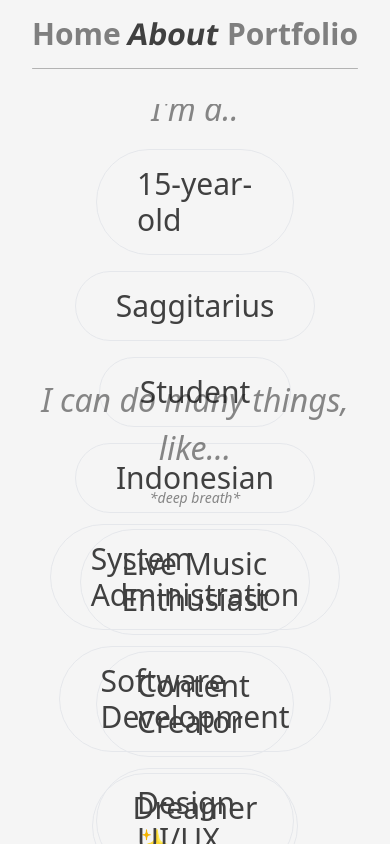
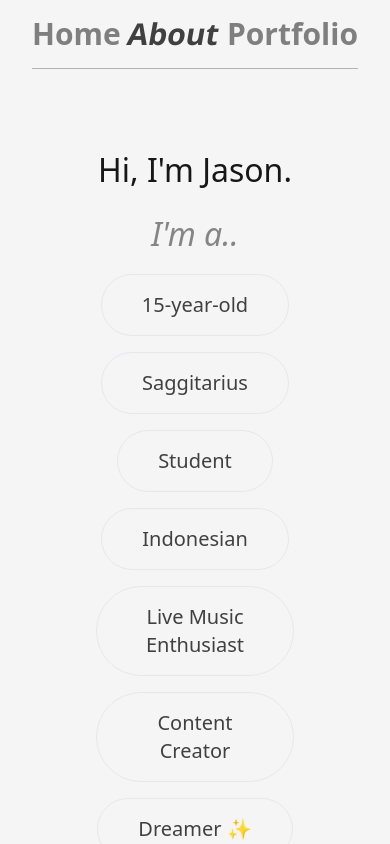
Before and after one commit to pnxl/www, a Vue app: page /about in a window 390 px wide. Built offline with nearby package versions, Linux system fonts and the light colour scheme.

Commit message:
feat: adjust responsiveness

```diff
--- a/src/pages/about.vue
+++ b/src/pages/about.vue
@@ -3,7 +3,7 @@
     class="overflow-y-scroll h-[calc(100vh-6.5rem)] -mb-4 -mr-4 pr-4 snap-y snap-mandatory"
   >
     <div
-      class="h-[calc(100vh-5.5rem)] snap-start snap-always flex flex-col justify-center gap-y-4"
+      class="min-h-[calc(100vh-5.5rem)] snap-start snap-always flex flex-col justify-end md:justify-center gap-y-4"
     >
       <h4
         class="cursor-default -mt-16 text-[2rem] xl:text-[3rem] 2xl:text-[5rem] text-center text-neutral-900 dark:text-neutral-100 selection:bg-transparent"
@@ -20,7 +20,7 @@
           v-motion-fade-visible-once
           :delay="0"
           :duration="125"
-          class="rounded-full text-3xl font-medium border dark:border-neutral-600 py-4 px-10 cursor-default hover:dark:border-neutral-400"
+          class="rounded-full text-xl md:text-3xl text-center font-medium border dark:border-neutral-600 py-4 px-10 cursor-default hover:dark:border-neutral-400"
         >
           15-year-old
         </div>
@@ -28,7 +28,7 @@
           v-motion-fade-visible-once
           :delay="125"
           :duration="125"
-          class="rounded-full text-3xl font-medium border dark:border-neutral-600 py-4 px-10 cursor-default hover:dark:border-neutral-400"
+          class="rounded-full text-xl md:text-3xl text-center font-medium border dark:border-neutral-600 py-4 px-10 cursor-default hover:dark:border-neutral-400"
         >
           Saggitarius
         </div>
@@ -36,7 +36,7 @@
           v-motion-fade-visible-once
           :delay="250"
           :duration="125"
-          class="rounded-full text-3xl font-medium border dark:border-neutral-600 py-4 px-10 cursor-default hover:dark:border-neutral-400"
+          class="rounded-full text-xl md:text-3xl text-center font-medium border dark:border-neutral-600 py-4 px-10 cursor-default hover:dark:border-neutral-400"
         >
           Student
         </div>
@@ -44,7 +44,7 @@
           v-motion-fade-visible-once
           :delay="375"
           :duration="125"
-          class="rounded-full text-3xl font-medium border dark:border-neutral-600 py-4 px-10 cursor-default hover:dark:border-neutral-400"
+          class="rounded-full text-xl md:text-3xl text-center font-medium border dark:border-neutral-600 py-4 px-10 cursor-default hover:dark:border-neutral-400"
         >
           Indonesian
         </div>
@@ -52,7 +52,7 @@
           v-motion-fade-visible-once
           :delay="500"
           :duration="125"
-          class="rounded-full text-3xl font-medium border dark:border-neutral-600 py-4 px-10 cursor-default hover:dark:border-neutral-400"
+          class="rounded-full text-xl md:text-3xl text-center font-medium border dark:border-neutral-600 py-4 px-10 cursor-default hover:dark:border-neutral-400"
         >
           Live Music Enthusiast
         </div>
@@ -60,7 +60,7 @@
           v-motion-fade-visible-once
           :delay="625"
           :duration="125"
-          class="rounded-full text-3xl font-medium border dark:border-neutral-600 py-4 px-10 cursor-default hover:dark:border-neutral-400"
+          class="rounded-full text-xl md:text-3xl text-center font-medium border dark:border-neutral-600 py-4 px-10 cursor-default hover:dark:border-neutral-400"
         >
           Content Creator
         </div>
@@ -68,14 +68,14 @@
           v-motion-fade-visible-once
           :delay="750"
           :duration="125"
-          class="rounded-full text-3xl font-medium border dark:border-neutral-600 py-4 px-10 cursor-default hover:dark:border-neutral-400"
+          class="rounded-full text-xl md:text-3xl text-center font-medium border dark:border-neutral-600 py-4 px-10 cursor-default hover:dark:border-neutral-400"
         >
           Dreamer ✨
         </div>
       </div>
     </div>
     <div
-      class="h-[calc(100vh-5.5rem)] snap-start snap-always flex flex-col justify-center gap-y-4"
+      class="min-h-[calc(100vh-5.5rem)] snap-start snap-always flex flex-col justify-end md:justify-center gap-y-4"
     >
       <h5
         class="font-light italic cursor-default mt-8 text-[2rem] 2xl:text-[3rem] text-center text-neutral-900 dark:text-neutral-100 opacity-50 selection:bg-transparent"
@@ -92,7 +92,7 @@
           v-motion-fade-visible-once
           :delay="0"
           :duration="125"
-          class="rounded-full text-3xl font-medium border dark:border-neutral-600 py-4 px-10 cursor-default hover:dark:border-neutral-400"
+          class="rounded-full text-xl md:text-3xl text-center font-medium border dark:border-neutral-600 py-4 px-10 cursor-default hover:dark:border-neutral-400"
         >
           System Administration
         </div>
@@ -100,7 +100,7 @@
           v-motion-fade-visible-once
           :delay="125"
           :duration="125"
-          class="rounded-full text-3xl font-medium border dark:border-neutral-600 py-4 px-10 cursor-default hover:dark:border-neutral-400"
+          class="rounded-full text-xl md:text-3xl text-center font-medium border dark:border-neutral-600 py-4 px-10 cursor-default hover:dark:border-neutral-400"
         >
           Software Development
         </div>
@@ -108,7 +108,7 @@
           v-motion-fade-visible-once
           :delay="250"
           :duration="125"
-          class="rounded-full text-3xl font-medium border dark:border-neutral-600 py-4 px-10 cursor-default hover:dark:border-neutral-400"
+          class="rounded-full text-xl md:text-3xl text-center font-medium border dark:border-neutral-600 py-4 px-10 cursor-default hover:dark:border-neutral-400"
         >
           Design UI/UX
         </div>
@@ -116,7 +116,7 @@
           v-motion-fade-visible-once
           :delay="375"
           :duration="125"
-          class="rounded-full text-3xl font-medium border dark:border-neutral-600 py-4 px-10 cursor-default hover:dark:border-neutral-400"
+          class="rounded-full text-xl md:text-3xl text-center font-medium border dark:border-neutral-600 py-4 px-10 cursor-default hover:dark:border-neutral-400"
         >
           Play Keyboard
         </div>
@@ -124,7 +124,7 @@
           v-motion-fade-visible-once
           :delay="500"
           :duration="125"
-          class="rounded-full text-3xl font-medium border dark:border-neutral-600 py-4 px-10 cursor-default hover:dark:border-neutral-400"
+          class="rounded-full text-xl md:text-3xl text-center font-medium border dark:border-neutral-600 py-4 px-10 cursor-default hover:dark:border-neutral-400"
         >
           Play Drums
         </div>
@@ -132,7 +132,7 @@
           v-motion-fade-visible-once
           :delay="625"
           :duration="125"
-          class="rounded-full text-3xl font-medium border dark:border-neutral-600 py-4 px-10 cursor-default hover:dark:border-neutral-400"
+          class="rounded-full text-xl md:text-3xl text-center font-medium border dark:border-neutral-600 py-4 px-10 cursor-default hover:dark:border-neutral-400"
         >
           Being a Guitar Stand
         </div>
@@ -140,7 +140,7 @@
           v-motion-fade-visible-once
           :delay="750"
           :duration="125"
-          class="rounded-full text-3xl font-medium border dark:border-neutral-600 py-4 px-10 cursor-default hover:dark:border-neutral-400"
+          class="rounded-full text-xl md:text-3xl text-center font-medium border dark:border-neutral-600 py-4 px-10 cursor-default hover:dark:border-neutral-400"
         >
           Setting up Instruments
         </div>
@@ -148,7 +148,7 @@
           v-motion-fade-visible-once
           :delay="875"
           :duration="125"
-          class="rounded-full text-3xl font-medium border dark:border-neutral-600 py-4 px-10 cursor-default hover:dark:border-neutral-400"
+          class="rounded-full text-xl md:text-3xl text-center font-medium border dark:border-neutral-600 py-4 px-10 cursor-default hover:dark:border-neutral-400"
         >
           Arrange Playback
         </div>
@@ -156,7 +156,7 @@
           v-motion-fade-visible-once
           :delay="1000"
           :duration="125"
-          class="rounded-full text-3xl font-medium border dark:border-neutral-600 py-4 px-10 cursor-default hover:dark:border-neutral-400"
+          class="rounded-full text-xl md:text-3xl text-center font-medium border dark:border-neutral-600 py-4 px-10 cursor-default hover:dark:border-neutral-400"
         >
           Mix Sound
         </div>
@@ -164,7 +164,7 @@
           v-motion-fade-visible-once
           :delay="1125"
           :duration="125"
-          class="rounded-full text-3xl font-medium border dark:border-neutral-600 py-4 px-10 cursor-default hover:dark:border-neutral-400"
+          class="rounded-full text-xl md:text-3xl text-center font-medium border dark:border-neutral-600 py-4 px-10 cursor-default hover:dark:border-neutral-400"
         >
           Manage Stages
         </div>
@@ -172,7 +172,7 @@
           v-motion-fade-visible-once
           :delay="1250"
           :duration="125"
-          class="rounded-full text-3xl font-medium border dark:border-neutral-600 py-4 px-10 cursor-default hover:dark:border-neutral-400"
+          class="rounded-full text-xl md:text-3xl text-center font-medium border dark:border-neutral-600 py-4 px-10 cursor-default hover:dark:border-neutral-400"
         >
           Design Lightshows
         </div>
@@ -180,7 +180,7 @@
           v-motion-fade-visible-once
           :delay="1375"
           :duration="125"
-          class="rounded-full text-3xl font-medium border dark:border-neutral-600 py-4 px-10 cursor-default hover:dark:border-neutral-400"
+          class="rounded-full text-xl md:text-3xl text-center font-medium border dark:border-neutral-600 py-4 px-10 cursor-default hover:dark:border-neutral-400"
         >
           Design Live Visuals
         </div>
@@ -195,12 +195,12 @@
       </h6>
     </div>
     <div
-      class="h-[calc(100vh-5.5rem)] snap-start snap-always flex flex-col gap-y-16 pt-4"
+      class="min-h-[calc(100vh-5.5rem)] snap-start snap-always flex flex-col gap-y-16 pt-4"
     >
       <h6
         v-motion-slide-visible-once-bottom
         :delay="0"
-        class="font-medium cursor-default text-5xl w-2/3 text-neutral-900 dark:text-neutral-100 selection:bg-transparent"
+        class="font-medium cursor-default text-3xl md:text-4xl lg:text-5xl md:w-2/3 text-neutral-900 dark:text-neutral-100 selection:bg-transparent"
       >
         I'm Jason, a 15-year-old guy based in Indonesia, who loves to do a lot
         of things; ranging from visuals, computers, and sound.
@@ -208,7 +208,7 @@
       <h6
         v-motion-slide-visible-once-bottom
         :delay="250"
-        class="font-medium cursor-default text-5xl w-2/3 text-neutral-900 dark:text-neutral-100 selection:bg-transparent"
+        class="font-medium cursor-default text-3xl md:text-4xl lg:text-5xl md:w-2/3 text-neutral-900 dark:text-neutral-100 selection:bg-transparent"
       >
         Most of the skills I have stems from my enjoyment over a broader topic
         that includes that skill.
@@ -216,19 +216,19 @@
       <h6
         v-motion-slide-visible-once-bottom
         :delay="500"
-        class="font-medium cursor-default text-5xl w-2/3 text-neutral-900 dark:text-neutral-100 selection:bg-transparent"
+        class="font-medium cursor-default text-3xl md:text-4xl lg:text-5xl md:w-2/3 text-neutral-900 dark:text-neutral-100 selection:bg-transparent"
       >
         I learned to code over my love of computers; and I learned how to mix
         sound because I've always loved live sound scenarios.
       </h6>
     </div>
     <div
-      class="h-[calc(100vh-5.5rem)] snap-start snap-always flex flex-col gap-y-16 pt-4"
+      class="min-h-[calc(100vh-5.5rem)] snap-start snap-always flex flex-col gap-y-16 pt-4"
     >
       <h6
         v-motion-slide-visible-once-bottom
         :delay="0"
-        class="font-medium cursor-default text-5xl w-2/3 text-neutral-900 dark:text-neutral-100 selection:bg-transparent"
+        class="font-medium cursor-default text-3xl md:text-4xl lg:text-5xl md:w-2/3 text-neutral-900 dark:text-neutral-100 selection:bg-transparent"
       >
         Of course, being a 15-year-old boy, I've still got lots of exciting
         things to learn about in this life.
@@ -236,7 +236,7 @@
       <h6
         v-motion-slide-visible-once-bottom
         :delay="250"
-        class="font-medium cursor-default text-5xl w-2/3 text-neutral-900 dark:text-neutral-100 selection:bg-transparent"
+        class="font-medium cursor-default text-3xl md:text-4xl lg:text-5xl md:w-2/3 text-neutral-900 dark:text-neutral-100 selection:bg-transparent"
       >
         I love to share what I can do with my skills, and I try to volunteer in
         as much activities as I can. I'm always glad to help my clients, and I
```
